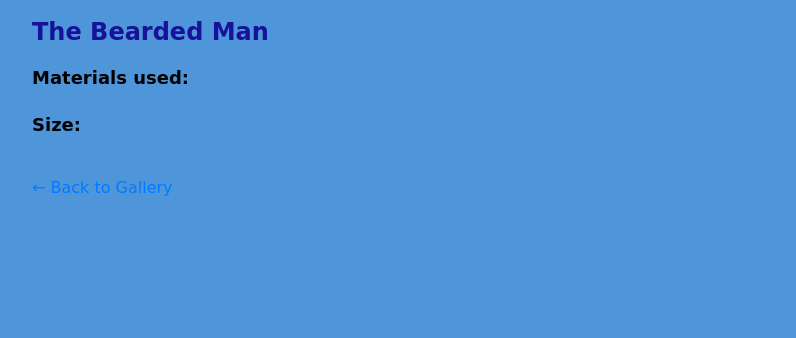
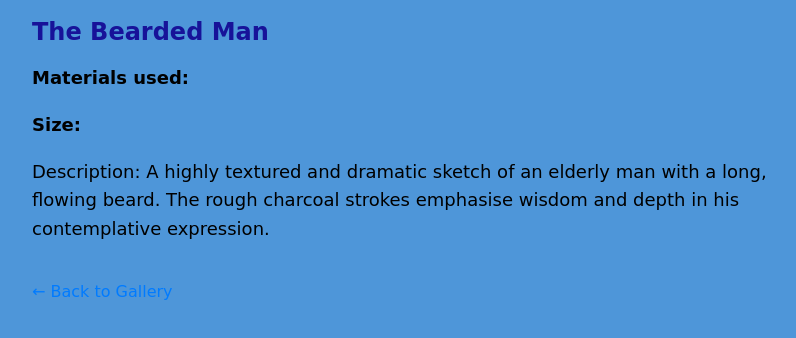
Before and after one commit to shanthagamage/shanthasart, a plain HTML site: page artwork4.html in a window 1280 px wide. Shown: the part 342-680 px from the top of the page, without its empty margins (208-1004 px from the left). Drawn offline with Linux system fonts and the light colour scheme.

Commit message:
Update artwork4.html

```diff
--- a/artwork4.html
+++ b/artwork4.html
@@ -54,6 +54,8 @@
         <p></p>
       <p><strong>Materials used:</strong> </p>
       <p><strong>Size: </strong></p>
+      <p>Description:  A highly textured and dramatic sketch of an elderly man with a long, flowing beard. The rough charcoal strokes emphasise wisdom and depth in his contemplative expression.
+</p>
 
         <a href="index.html">← Back to Gallery</a>
     </div>
```
